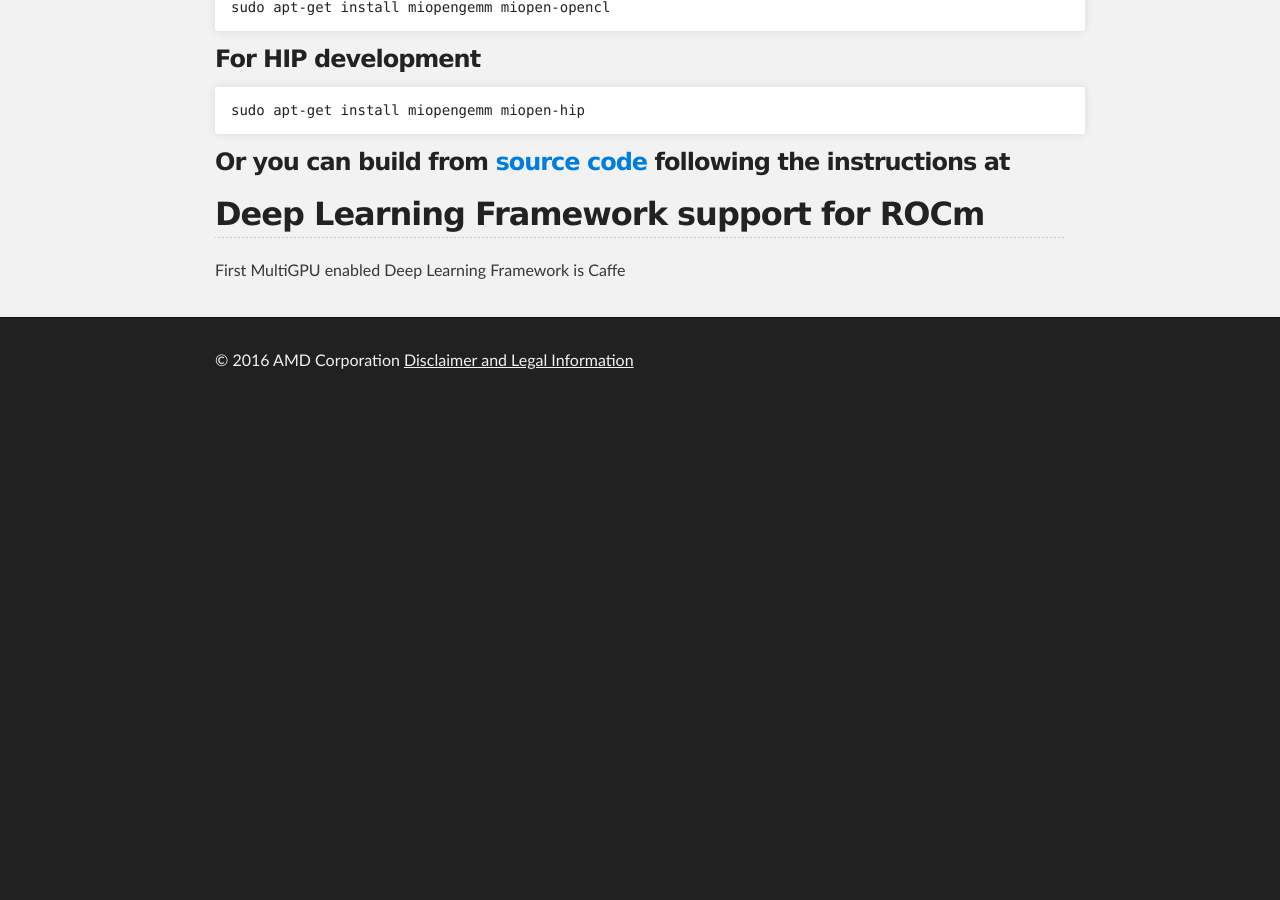
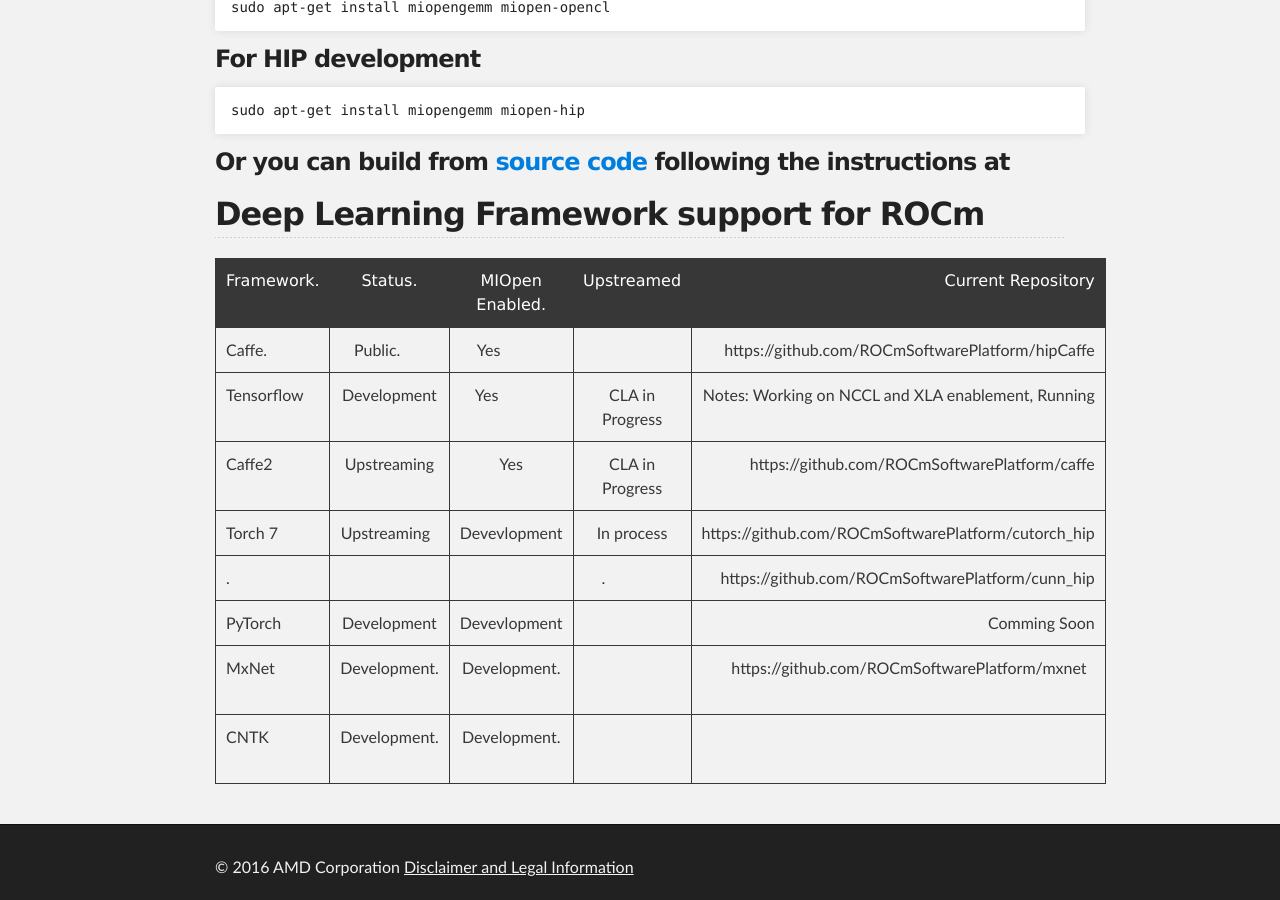
Before and after one commit to ROCm/ROCm.github.io, a Jekyll site: the page built from dl.md, in a window 1280 px wide and 900 px high, scrolled down 900 px. Built offline with Jekyll 4.4.1, drawn with Linux system fonts in a browser that asks for light colours; before the commit the page ends 1307 px from its top, so only the background shows below that.

Commit message:
Update dl.md

```diff
--- a/dl.md
+++ b/dl.md
@@ -34,4 +34,20 @@
 
 ## Deep Learning Framework support for ROCm
 
-First MultiGPU enabled Deep Learning Framework is Caffe
+|Framework.   |Status.       | MIOpen Enabled. |Upstreamed      | Current Repository
+|-------------|:------------:|:---------------:|:--------------:|----------------------------------------------------:|
+|Caffe.       |Public.       | Yes             |                | https://github.com/ROCmSoftwarePlatform/hipCaffe
+|-------------|:------------:|:---------------:|:--------------:|----------------------------------------------------:|
+|Tensorflow   |Development   | Yes             | CLA in Progress|Notes: Working on NCCL and XLA enablement, Running   |
+|-------------|:------------:|:---------------:|:--------------:|----------------------------------------------------:|
+|Caffe2       |Upstreaming   | Yes             | CLA in Progress| https://github.com/ROCmSoftwarePlatform/caffe       |
+|-------------|:------------:|:---------------:|:--------------:|----------------------------------------------------:|
+|Torch 7      |Upstreaming   | Devevlopment    |In process      | https://github.com/ROCmSoftwarePlatform/cutorch_hip |
+|.            |              |                 |.               | https://github.com/ROCmSoftwarePlatform/cunn_hip    |
+|-------------|:------------:|:---------------:|:--------------:|----------------------------------------------------:|
+|PyTorch      |Development   | Devevlopment    |                | Comming Soon                                        |
+|-------------|:------------:|:---------------:|:--------------:|----------------------------------------------------:|
+|MxNet        |Development.  | Development.    |                | https://github.com/ROCmSoftwarePlatform/mxnet       |
+|-------------|:------------:|:---------------:|:--------------:|----------------------------------------------------:|
+|CNTK         |Development.  | Development.    |                |                                                     |
+|-------------|:------------:|:---------------:|:--------------:|----------------------------------------------------:|
```
